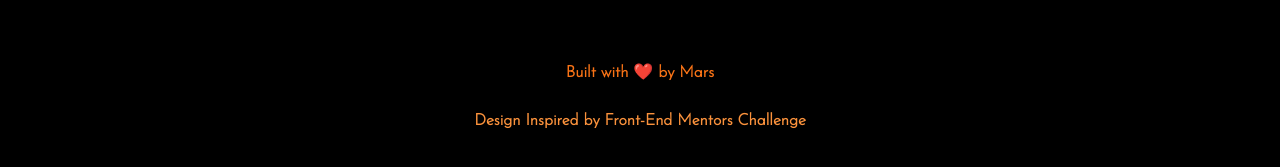
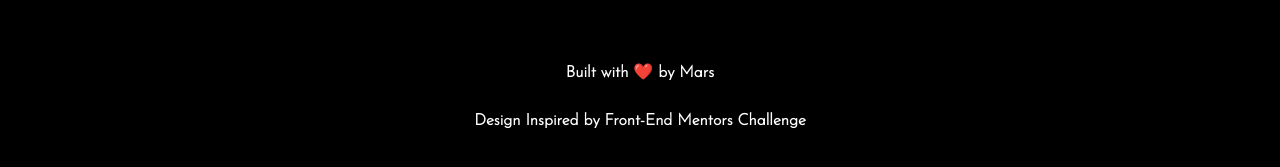
Before and after one commit to MarsIfeanyi/LoopStudio-Website, a website: page index.html in a window 1280 px wide. Shown: the part 2827-2994 px from the top of the page. Drawn offline with Linux system fonts and the light colour scheme.

Commit message:
Update index.html file

```diff
--- a/index.html
+++ b/index.html
@@ -432,8 +432,8 @@
 
         <!-- Mars -->
         <div class="flex flex-col mx-auto items-center justify-center my-10">
-          <h2 class="text-orange-500 font-bold my-6">Built with ❤️ by Mars</h2>
-          <p class="font-bold text-orange-400">
+          <h2 class="text-white font-bold my-6">Built with ❤️ by Mars</h2>
+          <p class="font-bold text-white">
             Design Inspired by Front-End Mentors Challenge
           </p>
         </div>
```
